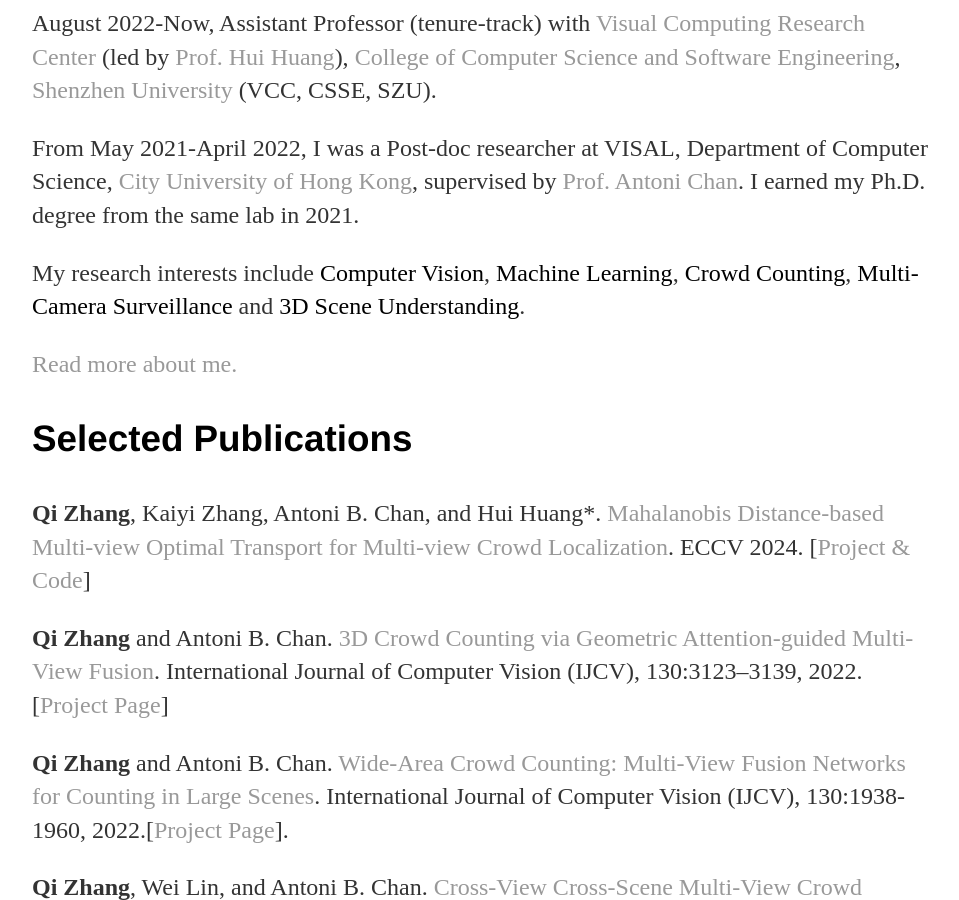
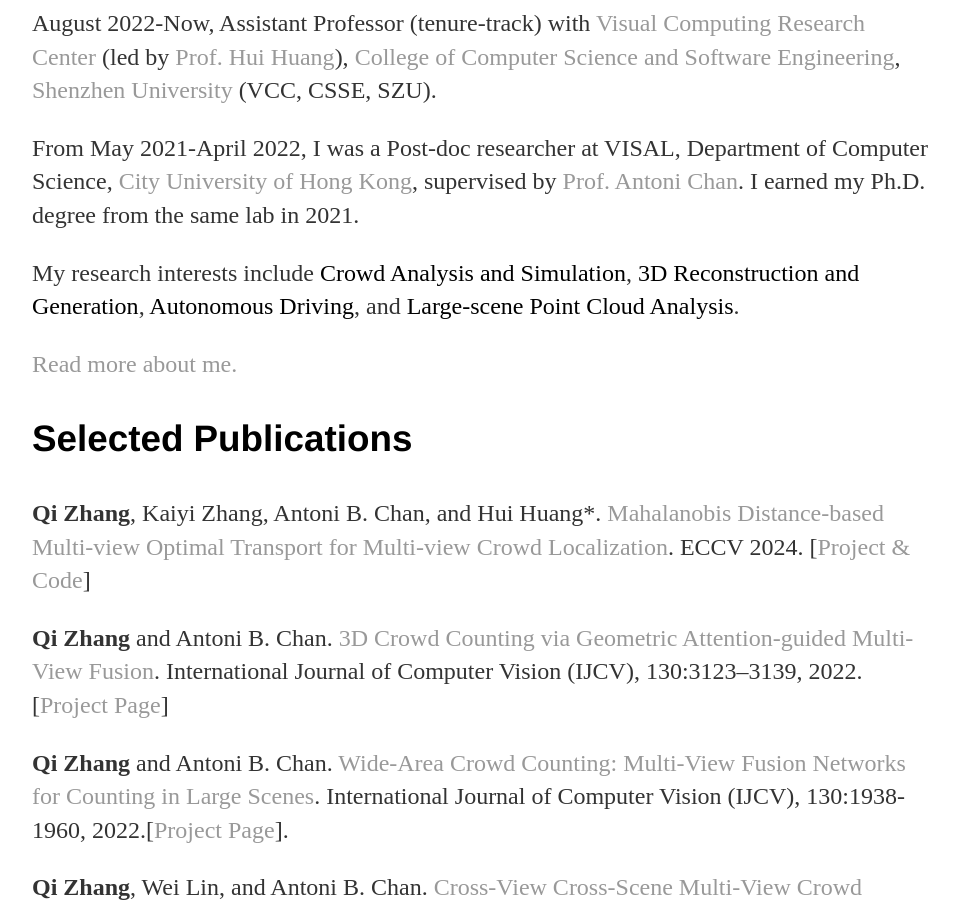
Before and after one commit to zqyq/zqyq.github.io, a Jekyll site: the page built from index.html, in a window 1280 px wide and 900 px high, scrolled down 423 px. Shown: the whole window, without its empty margins (160-1119 px from the left). Built offline with Jekyll 4.4.1, drawn with Linux system fonts in a browser that asks for light colours.

Commit message:
Update index.html

```diff
--- a/index.html
+++ b/index.html
@@ -23,11 +23,10 @@ title: Qi ZHANG's Homepage
 				<a href="http://www.cs.cityu.edu.hk/~abchan/">Prof. Antoni Chan</a>. I earned my Ph.D. degree from the same lab in 2021.
 			</p>
 			<p>My research interests include
-				<font color="black">Computer Vision</font>,
-				<font color="black">Machine Learning</font>,
-				<font color="black">Crowd Counting</font>,
-				<font color="black">Multi-Camera Surveillance</font> and
-				<font color="black">3D Scene Understanding</font>.
+				<font color="black">Crowd Analysis and Simulation</font>,
+				<font color="black">3D Reconstruction and Generation</font>,
+				<font color="black">Autonomous Driving</font>, and
+				<font color="black">Large-scene Point Cloud Analysis</font>.
 			</p>
 
 
```
